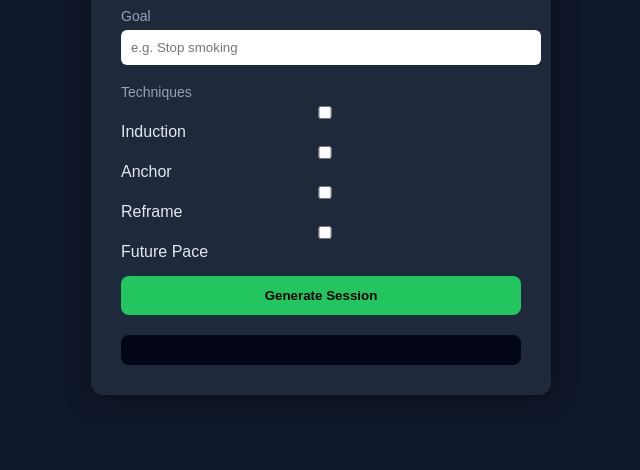
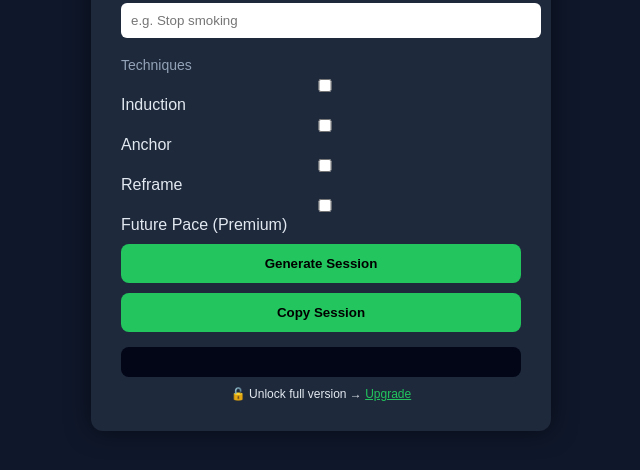
Before and after one commit to Dean-Perin/nlp-session-app, a plain HTML site: page index.html in a window 1280 px wide. Shown: the part 272-742 px from the top of the page, without its empty margins (319-959 px from the left). Drawn offline with Linux system fonts and the light colour scheme.

```diff
--- a/index.html
+++ b/index.html
@@ -25,15 +25,14 @@
 
         h1 {
             text-align: center;
-            margin-bottom: 10px;
         }
 
         input {
             width: 100%;
             padding: 10px;
-            margin-top: 5px;
             border-radius: 6px;
             border: none;
+            margin-top: 5px;
         }
 
         label {
@@ -44,7 +43,7 @@
         button {
             width: 100%;
             padding: 12px;
-            margin-top: 15px;
+            margin-top: 10px;
             background: #22c55e;
             border: none;
             border-radius: 8px;
@@ -57,11 +56,21 @@
         }
 
         .output {
-            margin-top: 20px;
+            margin-top: 15px;
             background: #020617;
             padding: 15px;
             border-radius: 8px;
             white-space: pre-wrap;
+        }
+
+        .upgrade {
+            font-size: 12px;
+            text-align: center;
+            margin-top: 10px;
+        }
+
+        .upgrade a {
+            color: #22c55e;
         }
     </style>
 </head>
@@ -82,15 +91,28 @@
     <input type="checkbox" value="induction"> Induction<br>
     <input type="checkbox" value="anchor"> Anchor<br>
     <input type="checkbox" value="reframe"> Reframe<br>
-    <input type="checkbox" value="future"> Future Pace<br>
+    <input type="checkbox" value="future"> Future Pace (Premium)<br>
 
     <button onclick="generateSession()">Generate Session</button>
+    <button onclick="copySession()">Copy Session</button>
 
     <div class="output" id="output"></div>
+
+    <div class="upgrade">
+        🔓 Unlock full version →
+        <a href="https://yourgumroadlink.com" target="_blank">Upgrade</a>
+    </div>
 
 </div>
 
 <script>
+
+// 🔒 USER ACCESS
+let user = {
+    access: "free" // change to "paid" to unlock
+};
+
+// 🧠 GENERATOR
 function generateSession() {
     const goal = document.getElementById("goal").value;
 
@@ -102,24 +124,46 @@
     let script = `NLP SESSION\n\nGoal: ${goal}\n\n`;
 
     techniques.forEach(t => {
+
         if (t === "induction") {
             script += "→ Relax your body and begin slow breathing...\n";
         }
+
         if (t === "anchor") {
             script += "→ Create a powerful emotional anchor...\n";
         }
+
         if (t === "reframe") {
             script += "→ Shift the meaning of past experiences...\n";
         }
+
         if (t === "future") {
-            script += "→ Step into your future self and embody change...\n";
+
+            if (user.access !== "paid") {
+                script += "🔒 Future Pacing is locked. Upgrade to unlock.\n";
+            } else {
+                script += "→ Step into your future self and embody change...\n";
+            }
+
         }
+
     });
 
     script += "\nSession Complete.";
 
     document.getElementById("output").innerText = script;
 }
+
+
+// 📋 COPY BUTTON
+function copySession() {
+    const text = document.getElementById("output").innerText;
+
+    navigator.clipboard.writeText(text)
+        .then(() => alert("Session copied!"))
+        .catch(() => alert("Copy failed"));
+}
+
 </script>
 
 </body>
```
